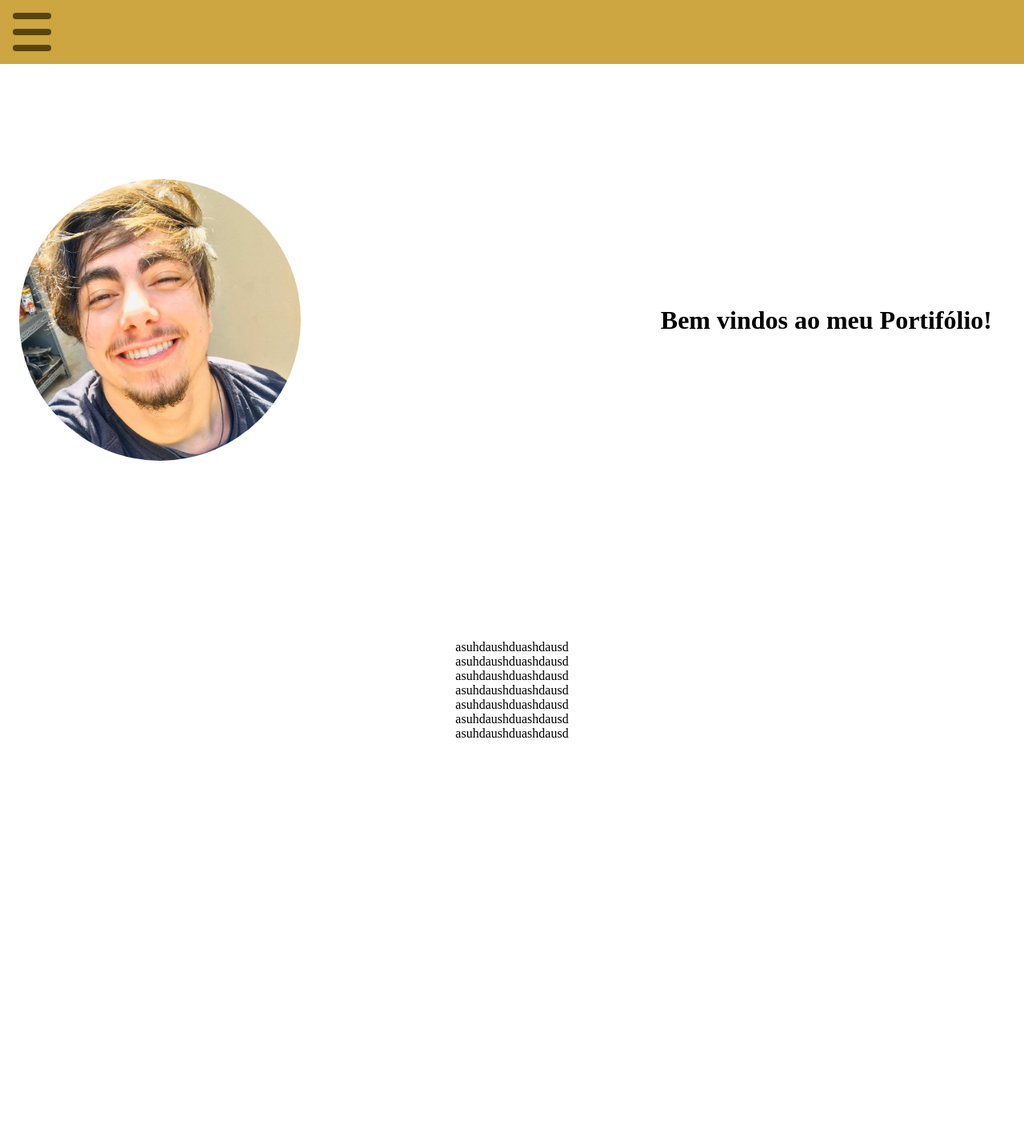
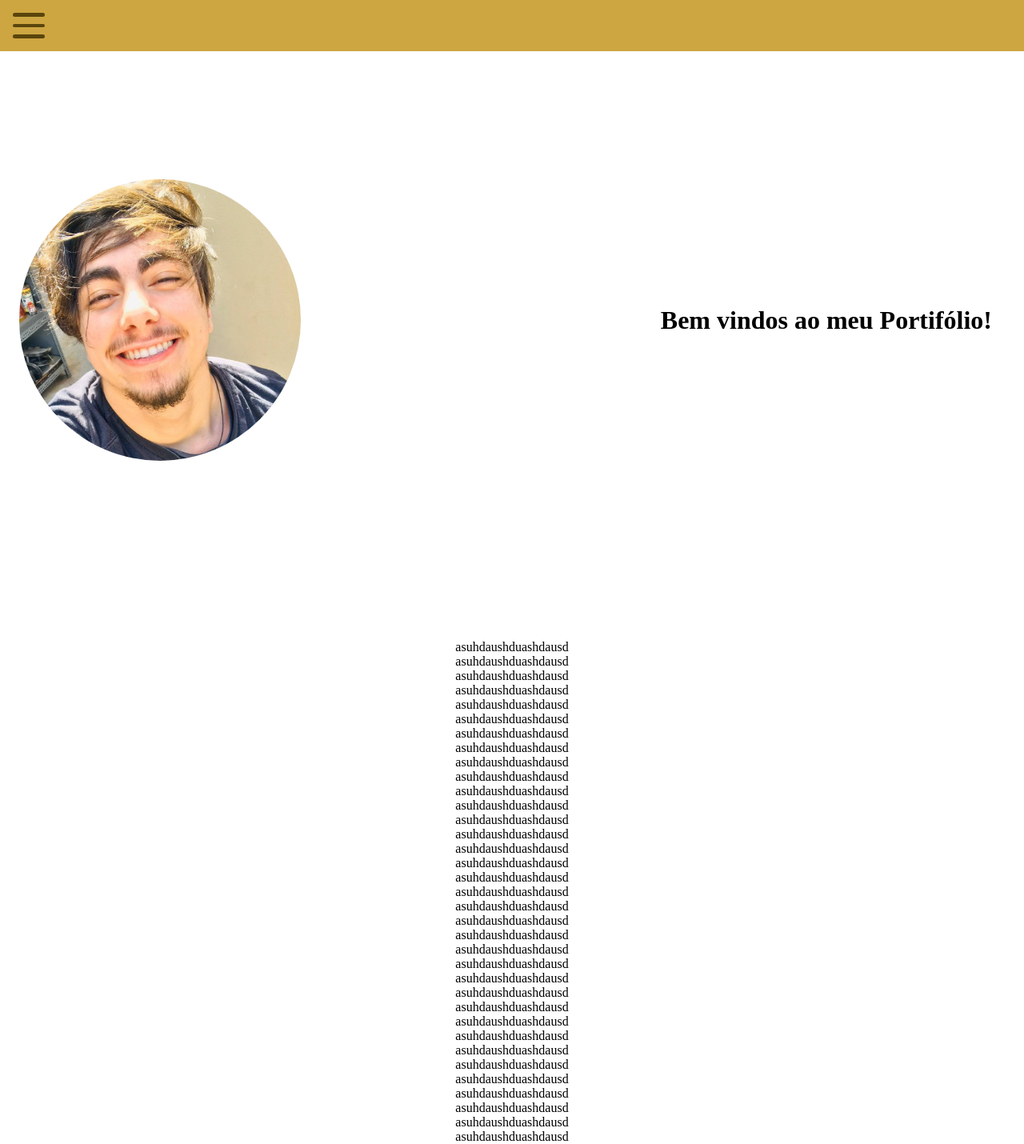
Before and after one commit to Talibert/Portifolio, a React (Create React App) app in the folder my-app/: page / in a window 1280 px wide. Shown: the whole page at 80% size. Before the commit the page ends 926 px from the top, so only its background shows below. Built offline with nearby package versions, Linux system fonts and the light colour scheme.

Commit message:
nav and hero update

```diff
--- a/my-app/src/App.js
+++ b/my-app/src/App.js
@@ -1,5 +1,5 @@
 import './App.css';
-import Navbar from './components/navbar';
+import Navbar from "./components/navbar"
 
 function App() {
   return (
@@ -13,6 +13,34 @@ function App() {
         <p> asuhdaushduashdausd</p>
         <p> asuhdaushduashdausd</p>
         <p> asuhdaushduashdausd</p>
+        <p> asuhdaushduashdausd</p>
+        <p> asuhdaushduashdausd</p>
+        <p> asuhdaushduashdausd</p>
+        <p> asuhdaushduashdausd</p>
+        <p> asuhdaushduashdausd</p>
+        <p> asuhdaushduashdausd</p>
+        <p> asuhdaushduashdausd</p>
+        <p> asuhdaushduashdausd</p>
+        <p> asuhdaushduashdausd</p>
+        <p> asuhdaushduashdausd</p>
+        <p> asuhdaushduashdausd</p>
+        <p> asuhdaushduashdausd</p>
+        <p> asuhdaushduashdausd</p>
+        <p> asuhdaushduashdausd</p>
+        <p> asuhdaushduashdausd</p>
+        <p> asuhdaushduashdausd</p>
+        <p> asuhdaushduashdausd</p>
+        <p> asuhdaushduashdausd</p>
+        <p> asuhdaushduashdausd</p>
+        <p> asuhdaushduashdausd</p>
+        <p> asuhdaushduashdausd</p>
+        <p> asuhdaushduashdausd</p>
+        <p> asuhdaushduashdausd</p>
+        <p> asuhdaushduashdausd</p>
+        <p> asuhdaushduashdausd</p>
+        <p> asuhdaushduashdausd</p>
+        <p> asuhdaushduashdausd</p>
+        <p> asuhdaushduashdausd</p>
       </div>
     </div>
   );
--- /dev/null
+++ b/my-app/src/Styles/Hero.css
@@ -0,0 +1,17 @@
+.hero {
+    height: 100vh;
+    display: flex;
+    align-items: center;
+    justify-content: space-between;
+
+}
+
+.profilepicture {
+    border-radius: 50%;
+    width: 50vh;
+    padding: 3vh;
+}
+
+.introtext {
+    padding-right: 5vh;
+}
--- a/my-app/src/Styles/navbar.css
+++ b/my-app/src/Styles/navbar.css
@@ -6,7 +6,7 @@
 /* ---------------- Navbar and burger menu ------------------ */
 nav {
     width: 100%;
-    height: 5em;
+    height: 4em;
     background-color: #cda642;
     display: flex;
     flex-direction: column;
@@ -17,7 +17,7 @@ nav {
 
 .burger-menu {
     height: 100%;
-    width: 4em;
+    width: 3em;
     display: flex;
     flex-direction: column;
     align-items: flex-start;
@@ -27,18 +27,10 @@ nav {
 }
 
 .burger-bar {
-    width: 3em;
-    height: 0.5em;
+    width: 2.5em;
+    height: 0.3em;
     background-color: #5a450c;
     border-radius: 0.5em;
-}
-
-.hero {
-    height: 100vh;
-    display: flex;
-    align-items: center;
-    justify-content: space-between;
-
 }
 
 .menu {
@@ -49,16 +41,7 @@ nav {
     position: fixed;
     top: 0;
     opacity: 0.8;
-}
 
-.profilepicture {
-    border-radius: 50%;
-    width: 50vh;
-    padding: 3vh;
-}
-
-.introtext {
-    padding-right: 5vh;
 }
 
 /* ------------- sliding menu ------------------ */
@@ -68,22 +51,24 @@ nav {
 
 .menu.visible {
     display: inherit;
+    animation: backInLeft;
+    animation-duration: 1s;
 }
 
 /* ----- animations--------- */
 /* clicked */
 .burger-bar.clicked:nth-child(1){
-    transform: rotate(45deg) translate(0.75em, 1.25em);
+    transform: rotate(45deg) translate(0.4em, 1.01em);
     transition: ease-out 0.5s;
 }
 
 .burger-bar.clicked:nth-child(2){
-    transform: scale(0.1);
+    transform: scale(0.01);
     transition: ease-out 0.5s;
 }
 
 .burger-bar.clicked:nth-child(3){
-    transform: rotate(135deg) translate(-0.5em, 1em);
+    transform: rotate(135deg) translate(-0.2em, 0.8em);
     transition: ease-out 0.5s;
 }
 
--- /dev/null
+++ b/my-app/src/components/hero.js
@@ -0,0 +1,9 @@
+import "../Styles/Hero.css"
+export default function Hero() {
+    return(
+        <div className="hero">
+                <img className = "profilepicture" src="/assets/guilhermeprofile.jpg" alt="foto do guilherme"></img>
+                <h1 className = "introtext">Bem vindos ao meu Portifólio!</h1>
+        </div>
+    )
+}
--- a/my-app/src/components/navbar.js
+++ b/my-app/src/components/navbar.js
@@ -1,7 +1,9 @@
-import React, {useState} from "react";
-import "../Styles/navbar.css"
+import React, {useState, useEffect, useRef} from "react";
+import "../Styles/Navbar.css"
+import Hero from "./hero"
+import 'animate.css'
 
-const Navbar = () => {
+export default function Navbar(){
 
     // Variável para alterar a classe do Menu Hamburguer
     const [burger_class, setBurgerClass] = useState("burger-bar unclicked")
@@ -9,6 +11,10 @@ const Navbar = () => {
     const [menu_class, setMenuClass] = useState("menu hidden")
     // Variável que define se o menu está clicado ou não
     const [isMenuClicked, setIsMenuClicked] = useState(false)
+    // Variável que define se a barra superior será exibida ou não
+    const [isVisible, setIsVisible] = useState(true);
+    // Variável que irá armazenar a posição anterior do scroll
+    const scrollPosRef = useRef(0);
 
     // Função chamada quando o usuário clica no Menu Hamburguer
     const updateMenu = () => {
@@ -26,11 +32,55 @@ const Navbar = () => {
         setIsMenuClicked(!isMenuClicked)
     }
 
+    // Função chamada sempre que há rolagem no scroll
+    useEffect(() => {
+        // Função para definir a visibilidade
+        const handleScroll = () => {
+            // Variável que irá receber a posição atual do cursor
+            const currentScrollPos = typeof window !== 'undefined' && window.scrollY;
+
+            // Altera o estado de isVisible dependendo da rolagem do cursor. Se a condição dentro dos parâmetros de setIsVisible for true, a barra é exibida. Caso contrário, ela é escondida.
+            setIsVisible(currentScrollPos <= 0 || currentScrollPos < scrollPosRef.current);
+            // Após definir a visibilidade, scrollPosRef recebe o currentScrollPos "antigo", atualizando seu valor para uma próxima verificação
+            scrollPosRef.current = currentScrollPos;
+        };
+
+        // EventListener que chama handleScroll caso haja mudança no scroll
+        window.addEventListener('scroll', handleScroll);
+
+        // Realiza a limpeza quando o componente for desmontado. É uma boa prática para manter a eficiência
+        return () => {
+            window.removeEventListener('scroll', handleScroll);
+        };
+    }, []);
+
+      // Variável que irá armazenar as configurações de CSS para animação da nav sumindo e aparecendo
+    const transitionStyle = {
+        // Opacidade de 1 a 0 conforme a visibilidade
+        opacity: isVisible ? 1 : 0,
+        // Height do valor original até zero conforme a visibilidade
+        height: isVisible ? '4em' : 0,
+        // Garante que o conteúdo não seja exibido
+        overflow: 'hidden',
+        // Velocidade de transição para as propriedades opacity e height
+        transition: 'opacity 0.5s ease, height 0.5s ease', // Adicione as propriedades de transição aqui
+    };
+
+    const transitionStyleMenu = {
+        // Opacidade de 1 a 0 conforme a visibilidade
+        opacity: isVisible ? 0.8 : 0,
+        width: isVisible ? "10em" : 0,
+        // Garante que o conteúdo não seja exibido
+        overflow: 'hidden',
+        // Velocidade de transição para as propriedades opacity e height
+        transition: 'opacity 0.5s ease, width 0.5s ease', // Adicione as propriedades de transição aqui
+    };
+
     return(
         // div principal
         <div style={{width: '100%', height: '100vh'}}>
             {/*barra superior*/}
-            <nav>
+            <nav style={transitionStyle} >
                 {/*div menu de hamburguer*/}
                 <div className="burger-menu" onClick={updateMenu}>
                     {/*as tres divs abaixo representam os tres riscos do menu */}
@@ -41,14 +91,10 @@ const Navbar = () => {
             </nav>
 
             {/*menu que é aberto quando clicamos no menu hamburguer*/}
-            <div className={menu_class}>
+            <div style={transitionStyleMenu} className={isVisible? menu_class : "menu hidden"}
+            >
             </div>
-            <div className="hero">
-                <img className = "profilepicture" src="/assets/guilhermeprofile.jpg" alt="foto do guilherme"></img>
-                <h1 className = "introtext">Bem vindos ao meu Portifólio!</h1>
-            </div>
+            <Hero/>
         </div>
     )
 }
-
-export default Navbar
```
Also changed, not shown: my-app/package.json (+1 -6 lines), 1 other file (tests, documents, lock files or other folders).
